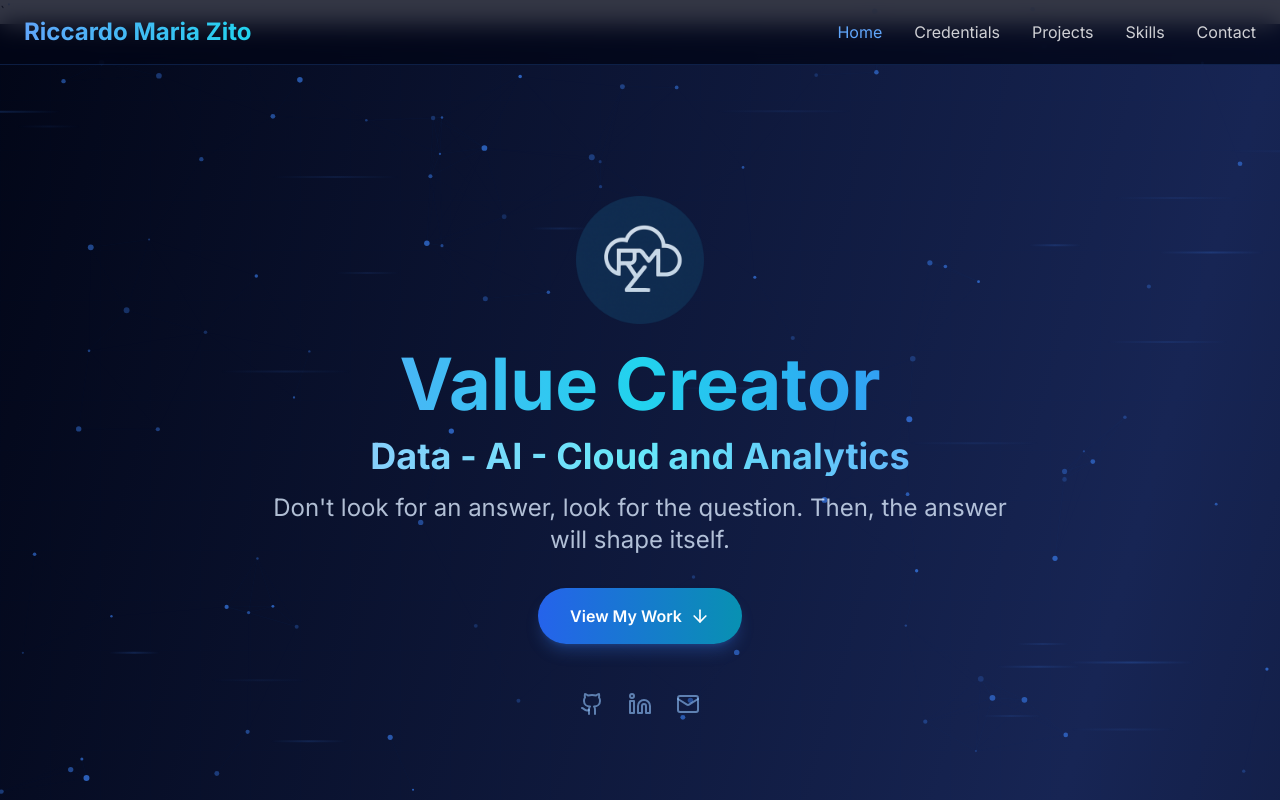
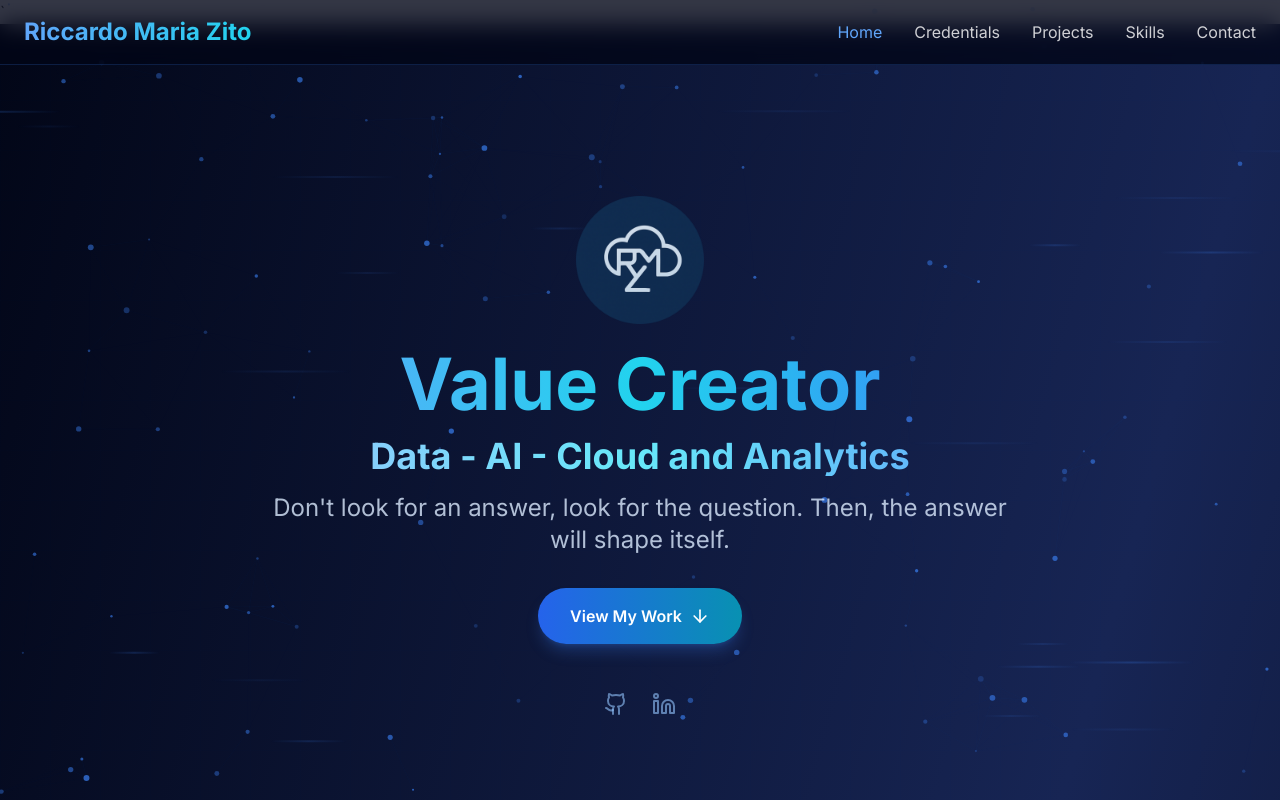
Before and after one commit to RicZit/PortfolioHomePage, a React (Create React App) app: page / in a window 1280 px wide. Shown: the top 800 px of the page. Built offline with nearby package versions, Linux system fonts and the light colour scheme.

Commit message:
removed email contact

```diff
--- a/src/App.jsx
+++ b/src/App.jsx
@@ -1,5 +1,5 @@
 import React, { useState, useEffect, useRef } from 'react';
-import { Github, ExternalLink, Mail, Linkedin, ArrowDown } from 'lucide-react';
+import { Github, ExternalLink, Linkedin, ArrowDown } from 'lucide-react';
 import gcpBadge from './assets/professionaldataengineercertification.png'
 import logo from './assets/logo.png'
 import polimi_logo from './assets/polimi logo.png'
@@ -441,9 +441,7 @@ const App = () => {
               <a href="https://www.linkedin.com/in/riccardo-maria-zito" className="text-blue-300/60 hover:text-blue-300 transition-colors">
                 <Linkedin size={24} />
               </a>
-              <a href="mailto:riccardomaria.zito@gmail.com" className="text-blue-300/60 hover:text-blue-300 transition-colors">
-                <Mail size={24} />
-              </a>
+
             </div>
           </div>
         </section>
@@ -694,13 +692,6 @@ const App = () => {
 
               <div className="flex flex-col sm:flex-row gap-6 justify-center mb-8">
                 <a
-                  href="mailto:riccardomaria.zito@gmail.com"
-                  className="group bg-gradient-to-r from-green-600 to-blue-600 hover:from-green-500 hover:to-blue-500 px-8 py-4 rounded-full font-semibold transition-all duration-300 transform hover:scale-105 flex items-center justify-center shadow-lg shadow-green-500/25"
-                >
-                  <Mail className="mr-2" size={20} />
-                  Get in touch
-                </a>
-                <a
                   href="https://www.linkedin.com/in/riccardo-maria-zito"
                   target="_blank"
                   rel="noopener noreferrer"
```
